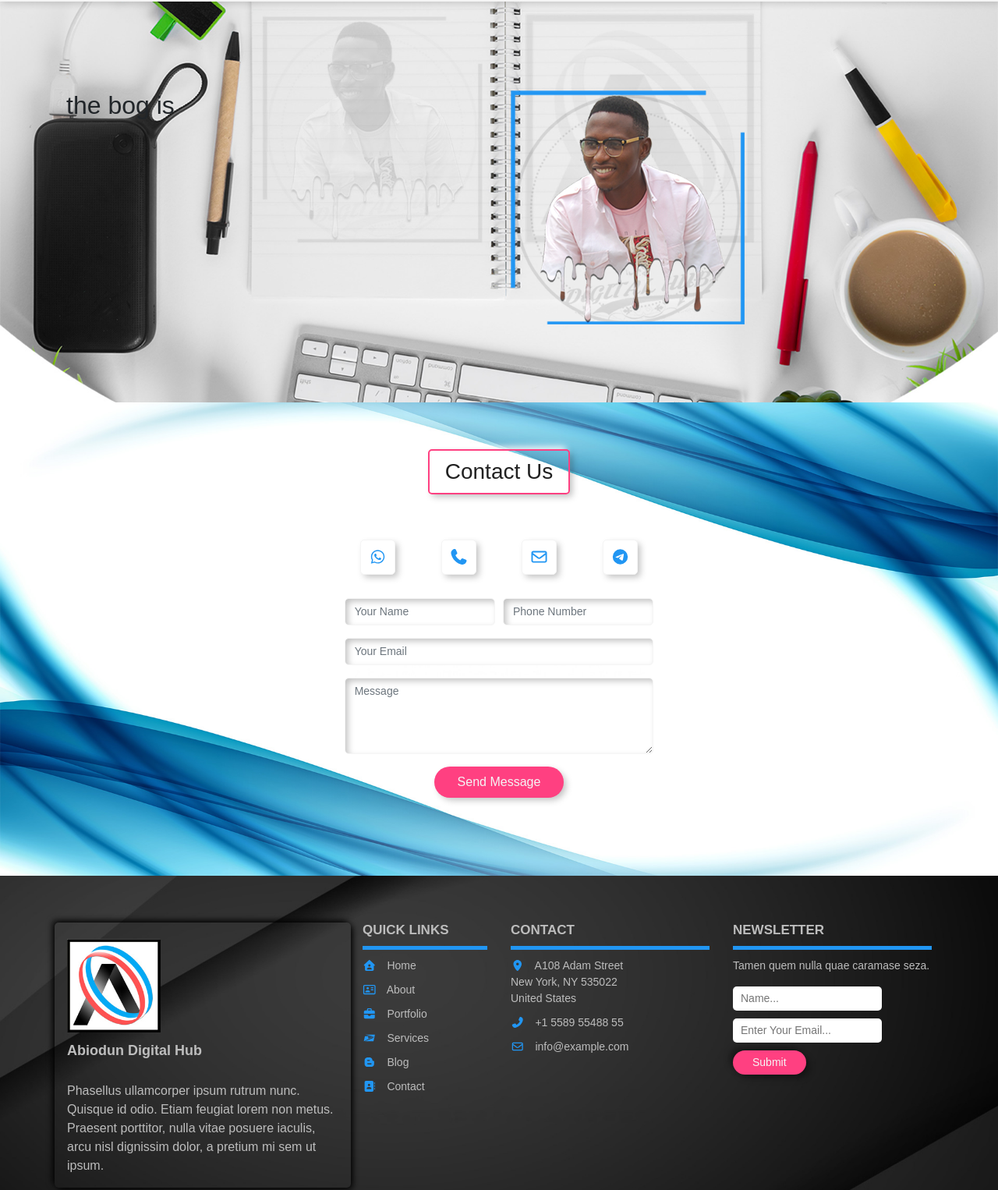
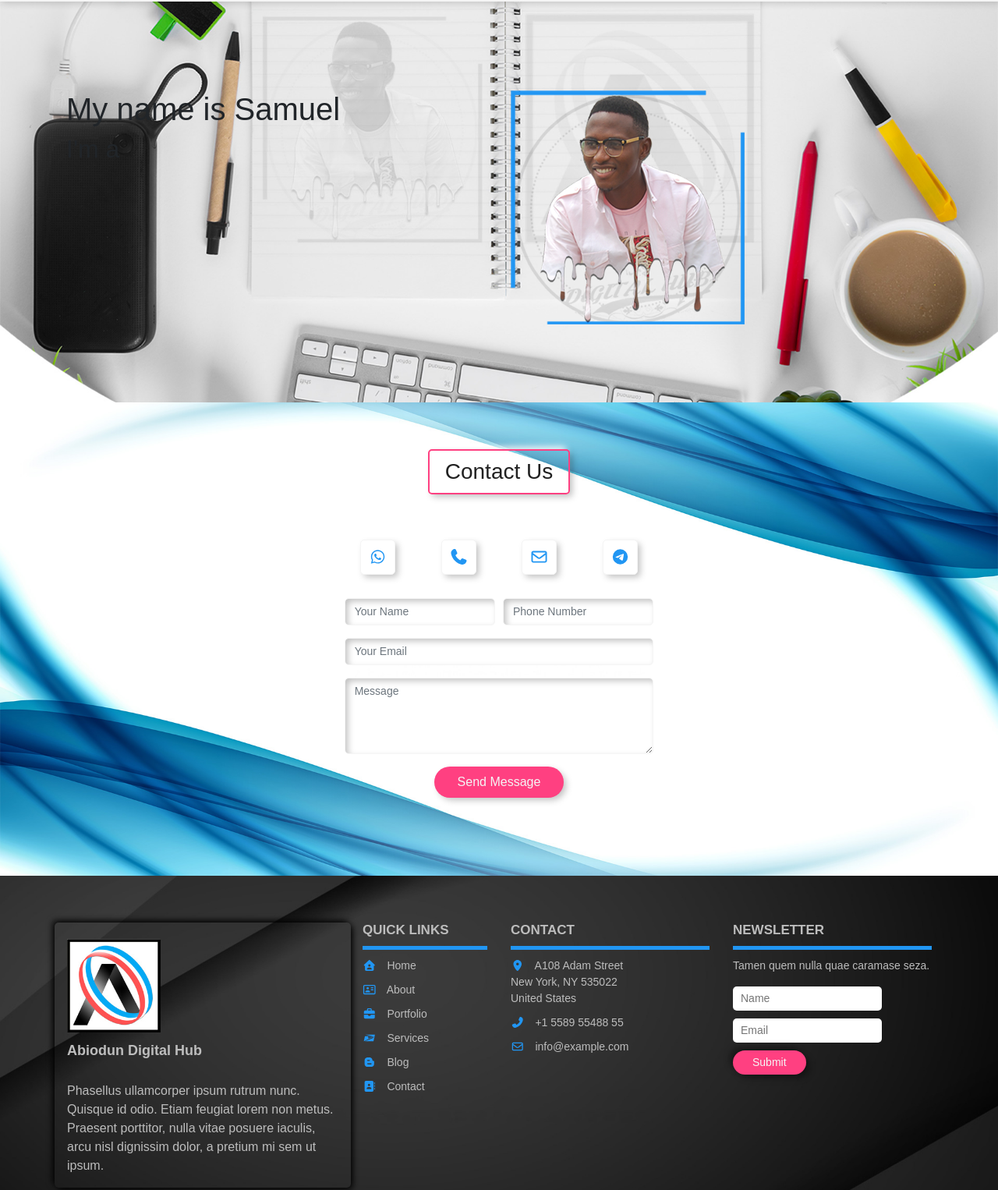
Before and after one commit to Abiodun-Samuel/portfolio, a plain HTML site: page index.html in a window 1280 px wide. Shown: the part 84-1610 px from the top of the page at 78% size. Drawn offline with nearby package versions, Linux system fonts and the light colour scheme.

Commit message:
Update index.html
updated clean version

```diff
--- a/index.html
+++ b/index.html
@@ -40,7 +40,6 @@
 
       <!-- fontawesome icons -->
 
-
       <link href="fontawesome/css/all.css" rel="stylesheet" />
 
       <link
@@ -70,7 +69,7 @@
                   aria-label="Toggle navigation"
                >
                   <span class="navbar-toggler-icon">
-                    <i class="fas fa-bars" style="color:#fff; font-size:28px;"></i>
+                     <i class="fas fa-bars"></i>
                   </span>
                </button>
 
@@ -107,7 +106,8 @@
          <div class="container">
             <div class="row">
                <div class="col-lg-6">
-                  <h2>the bog is <span class="type"></span></h2>
+                  <h1>My name is Samuel</h1>
+                  <h2>I'm a <span class="type"></span></h2>
                </div>
                <div class="col-lg-6">
                   <div>
@@ -309,13 +309,13 @@
                         <form action="index.html" method="POST">
                            <input
                               type="name"
-                              placeholder="Name... "
+                              placeholder="Name"
                               name="#"
                               required
                            />
                            <input
                               type="email"
-                              placeholder="Enter Your Email..."
+                              placeholder="Email"
                               name="#"
                               required
                            />
@@ -360,10 +360,10 @@
       <script src="fontawesome/js/fontawesome.min.js"></script>
 
       <!-- jquery for bootstrap -->
-<!--       <script src="js/jquery.3.5.1.js"></script> -->
+      <!-- <script src="js/jquery.3.5.1.js"></script> -->
 
       <!-- bootstrap javascript file -->
-<!--       <script src="js/bootstrap.min.js"></script> -->
+      <!-- <script src="js/bootstrap.min.js"></script> -->
 
       <!-- main  javascript file -->
       <script src="js/script.js"></script>
```
